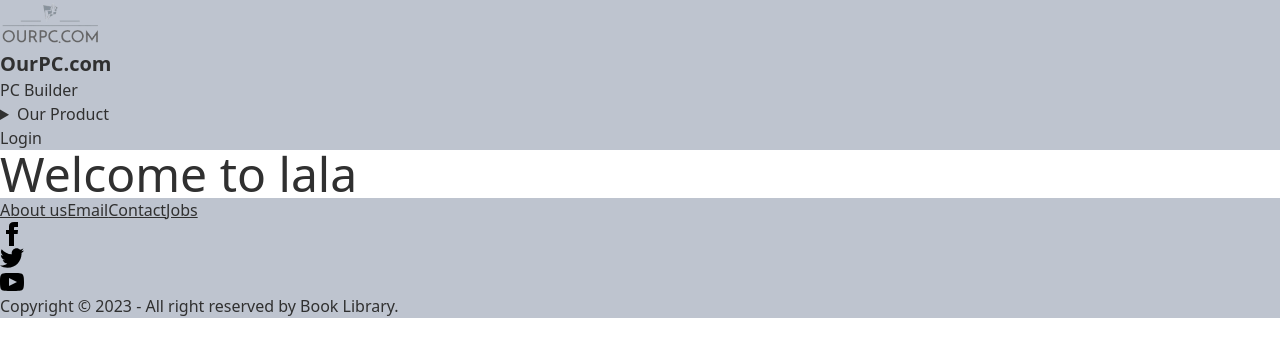
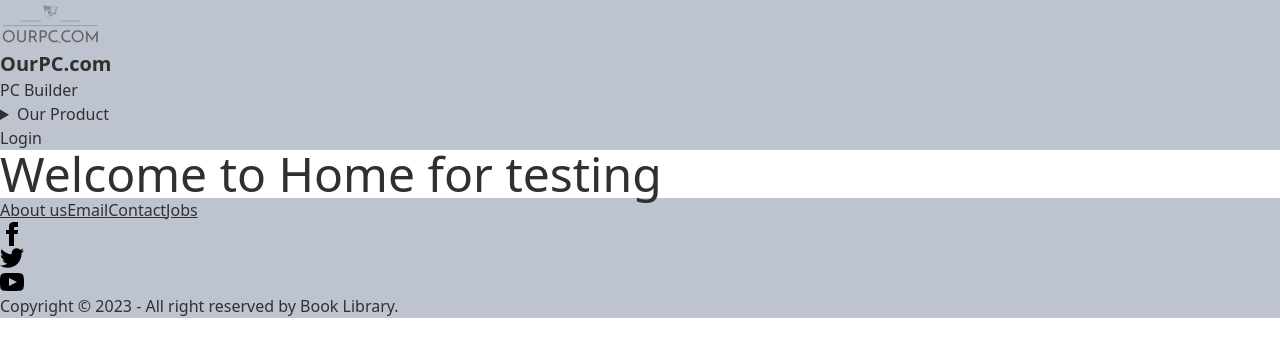
Before and after one commit to MDMinhazulIslamKhan/pc-builder, a Next.js app: page / in a window 1280 px wide. Shown: the top 356 px of the page. Built offline with nearby package versions, Linux system fonts and the light colour scheme; no server answers.

Commit message:
feat: folders and nextauth

```diff
--- a/src/pages/index.js
+++ b/src/pages/index.js
@@ -8,7 +8,7 @@ const Home = () => {
         <title>OurPC.com</title>
         <link rel="shortcut icon" href="logo.png" type="image/x-icon" />
       </Head>
-      <h1 className="text-5xl">Welcome to lala</h1>
+      <h1 className="text-5xl">Welcome to Home for testing</h1>
     </div>
   );
 };
```
Also changed, not shown: 1 other file (tests, documents, lock files or other folders).
